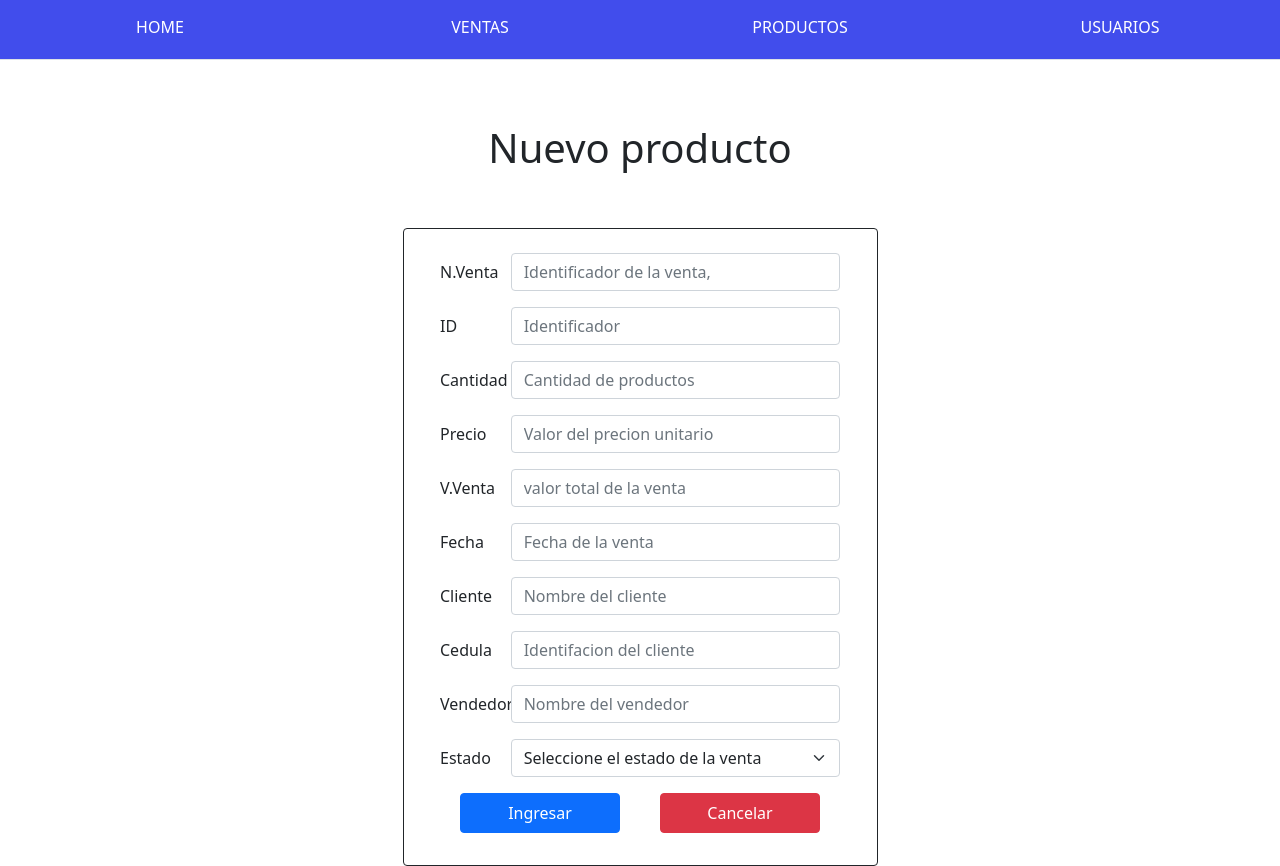
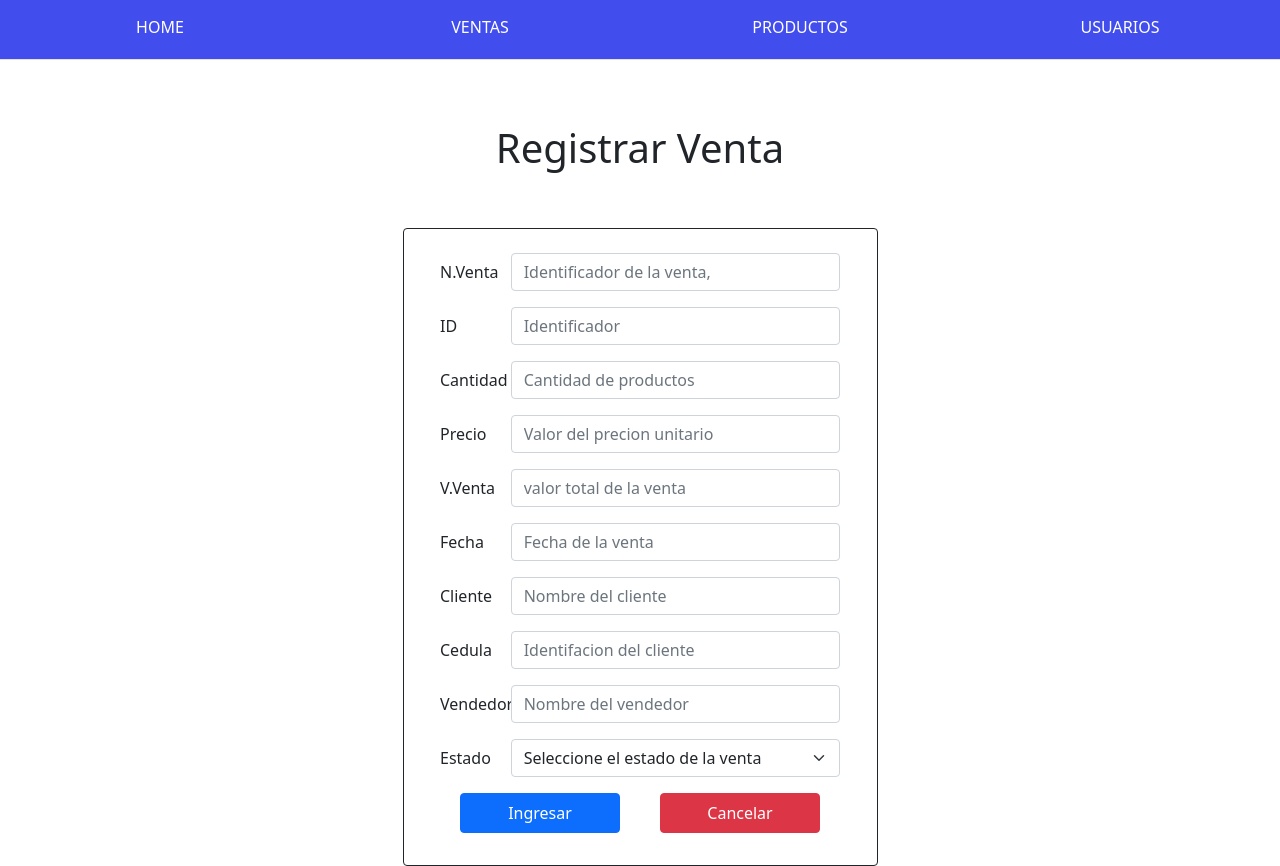
Before and after one commit to jorgemojica/proyectomisiontic3, a React (Create React App) app: page /Nventa in a window 1280 px wide. Built offline with nearby package versions, Linux system fonts and the light colour scheme.

Commit message:
Nventas titulo

```diff
--- a/src/components/ventas/components/venta_nueva/Nventa.js
+++ b/src/components/ventas/components/venta_nueva/Nventa.js
@@ -14,7 +14,7 @@ function Nproducto() {
           <Row className="titulo d-flex justify-content-center mt-1 mb-5">
             <Col xs={6}>
               <div className="text-center">
-                <h1 >Nuevo producto</h1>
+                <h1 >Registrar Venta</h1>
               </div>
             </Col>
           </Row>
```
